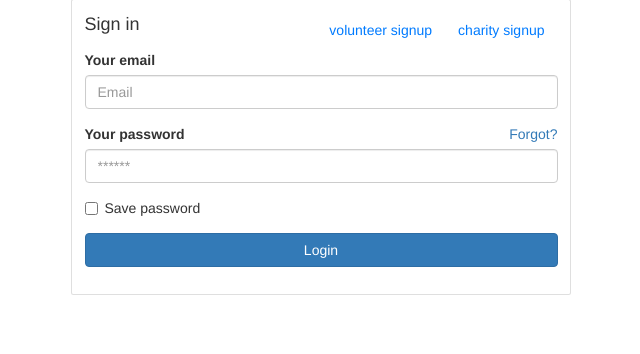
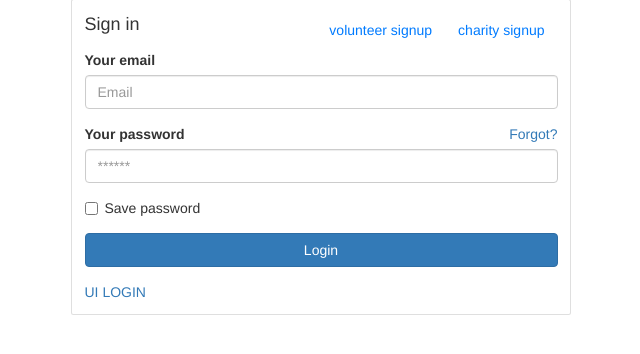
Before and after one commit to qniksefat/volunteering-service-system, a Django app: page /login/ in a window 1280 px wide. Shown: the part 41-395 px from the top of the page, without its empty margins (319-959 px from the left). Run offline with Django 3.2, Linux system fonts and the light colour scheme; some libraries are stand-ins or nearby versions.

Commit message:
Temporary added UI login for login page

```diff
--- a/templates/login.html
+++ b/templates/login.html
@@ -27,6 +27,8 @@
             <button type="submit" class="btn btn-primary btn-block"> Login  </button>
         </div> <!-- form-group// -->
     </form>
+    <!-- TODO : remove temporary login button-->
+    <a href="{% url 'volunteer_homepage' %}"> UI LOGIN</a>
     </article>
     </div> <!-- card.// -->
 {% endblock %}
```
